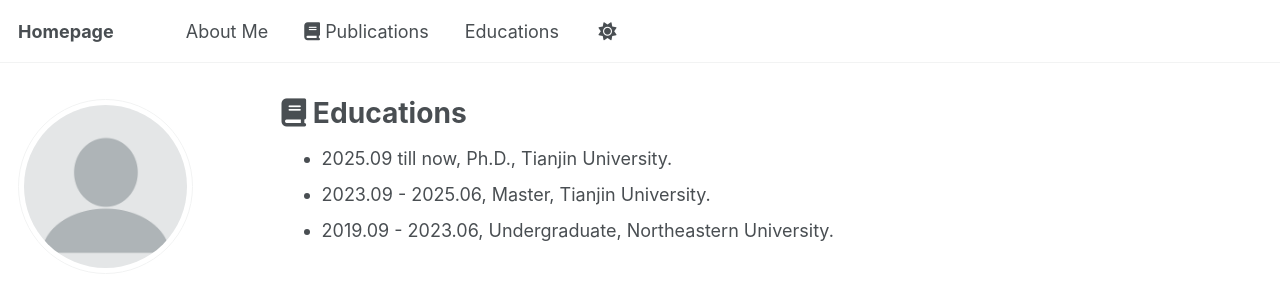
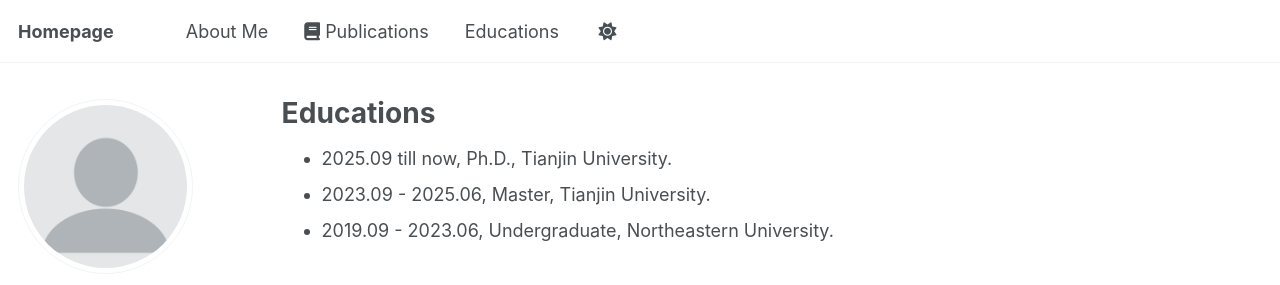
Before and after one commit to HaileyHui/wanghui, a Jekyll site: the page built from _pages/educations.html, in a window 1280 px wide. Shown: the top 285 px of the page. Built offline with Jekyll 4.4.1, drawn with Linux system fonts in a browser that asks for light colours; some web fonts are replaced; a script that is not in the unit is left out.

Commit message:
Update educations.html

```diff
--- a/_pages/educations.html
+++ b/_pages/educations.html
@@ -1,6 +1,6 @@
 ---
 layout: archive
-title: "<i class='fas fa-book'></i> Educations"
+title: "Educations"
 permalink: /educations/
 author_profile: true
 ---
```
